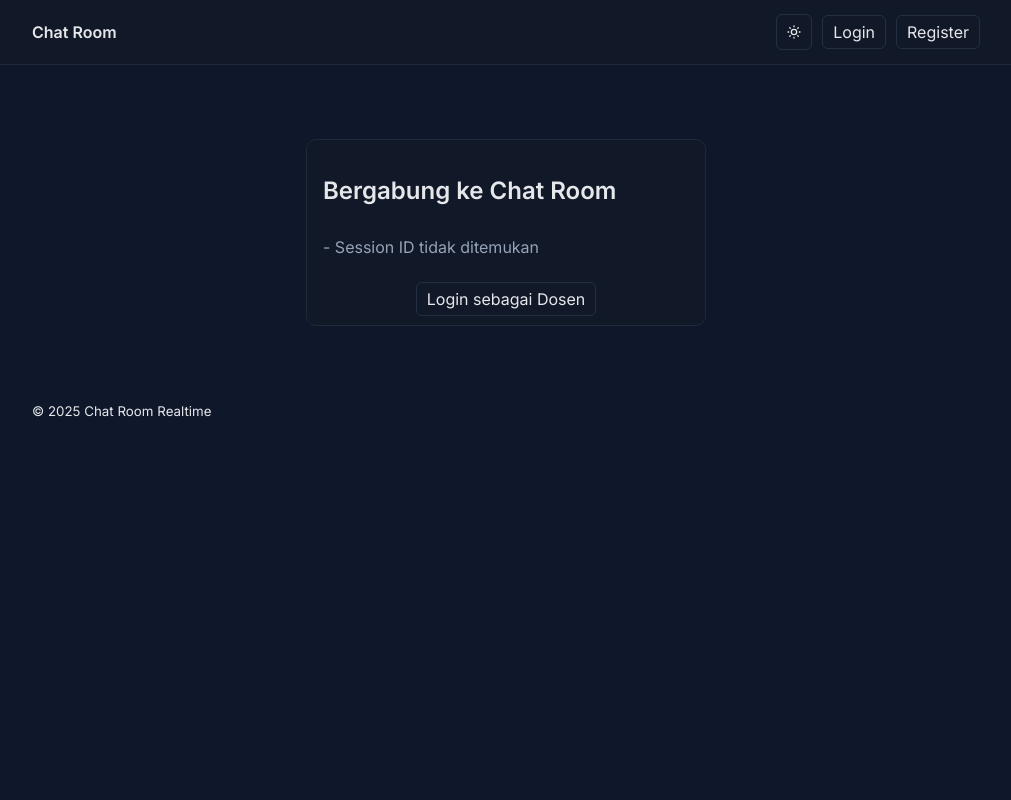
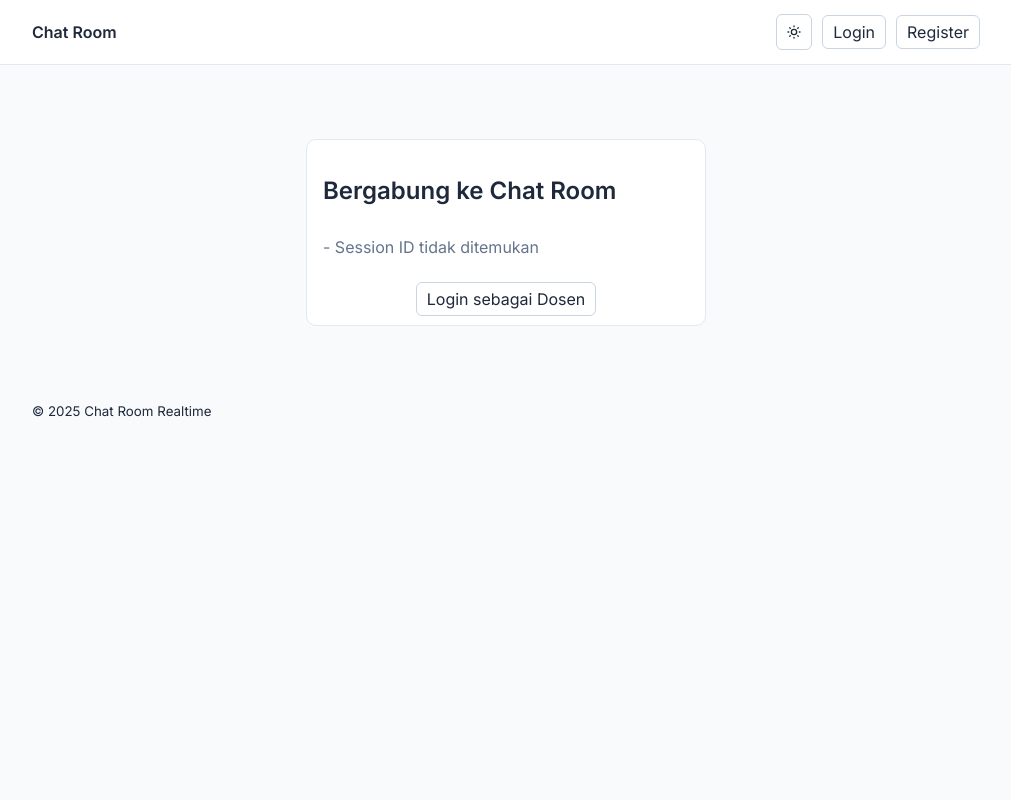
Before and after one commit to Imannmzl/imnmzl, a PHP site: page /join.php in a window 1280 px wide. Shown: the whole page, without its empty margins (134-1145 px from the left). Run offline with PHP 8.4, Linux system fonts and the light colour scheme.

Commit message:
feat: Set light theme as default and update styles
Co-authored-by: step04 <step04@belajaar.id>

```diff
--- a/public_html/chat_room/assets/styles.css
+++ b/public_html/chat_room/assets/styles.css
@@ -1,5 +1,20 @@
-/* Dark theme (default) */
+/* Light theme (default) */
 :root {
+	--bg: #f8fafc;
+	--panel: #ffffff;
+	--muted: #64748b;
+	--text: #1e293b;
+	--accent: #0ea5e9;
+	--border: #e2e8f0;
+	--border-light: #cbd5e1;
+	--input-bg: #f1f5f9;
+	--hover: #f1f5f9;
+	--chat-bubble: #ffffff;
+	--chat-bubble-dosen: #eff6ff;
+}
+
+/* Dark theme */
+[data-theme="dark"] {
 	--bg: #0f172a;
 	--panel: #111827;
 	--muted: #94a3b8;
@@ -11,21 +26,6 @@
 	--hover: #1f2937;
 	--chat-bubble: #101826;
 	--chat-bubble-dosen: #0e1b29;
-}
-
-/* Light theme */
-[data-theme="light"] {
-	--bg: #f8fafc;
-	--panel: #ffffff;
-	--muted: #64748b;
-	--text: #1e293b;
-	--accent: #0ea5e9;
-	--border: #e2e8f0;
-	--border-light: #cbd5e1;
-	--input-bg: #f1f5f9;
-	--hover: #f1f5f9;
-	--chat-bubble: #ffffff;
-	--chat-bubble-dosen: #eff6ff;
 }
 
 * { box-sizing: border-box; }
--- a/public_html/chat_room/partials/header.php
+++ b/public_html/chat_room/partials/header.php
@@ -12,7 +12,7 @@ ensure_csrf_token();
 	<link rel="preconnect" href="https://fonts.googleapis.com">
 	<link rel="preconnect" href="https://fonts.gstatic.com" crossorigin>
 	<link href="https://fonts.googleapis.com/css2?family=Inter:wght@400;600&display=swap" rel="stylesheet">
-	<link rel="stylesheet" href="assets/styles.css?v=20250110">
+	<link rel="stylesheet" href="assets/styles.css?v=20250112">
 </head>
 <body>
 <header class="site-header">
@@ -59,8 +59,8 @@ document.addEventListener('DOMContentLoaded', function() {
     const themeToggle = document.getElementById('theme-toggle');
     const body = document.body;
 
-    // Get saved theme or default to dark
-    const savedTheme = localStorage.getItem('theme') || 'dark';
+    // Get saved theme or default to light
+    const savedTheme = localStorage.getItem('theme') || 'light';
     body.setAttribute('data-theme', savedTheme);
 
     // Theme toggle click handler
```
